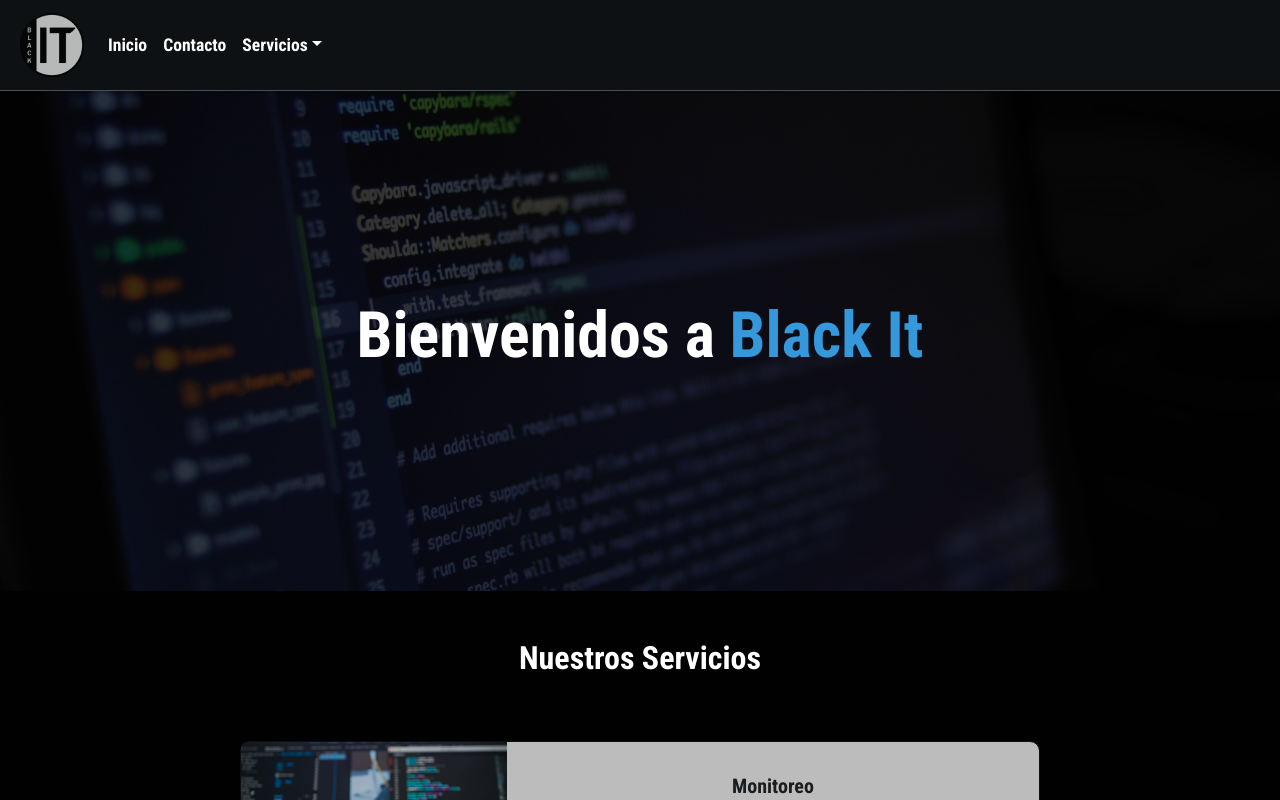
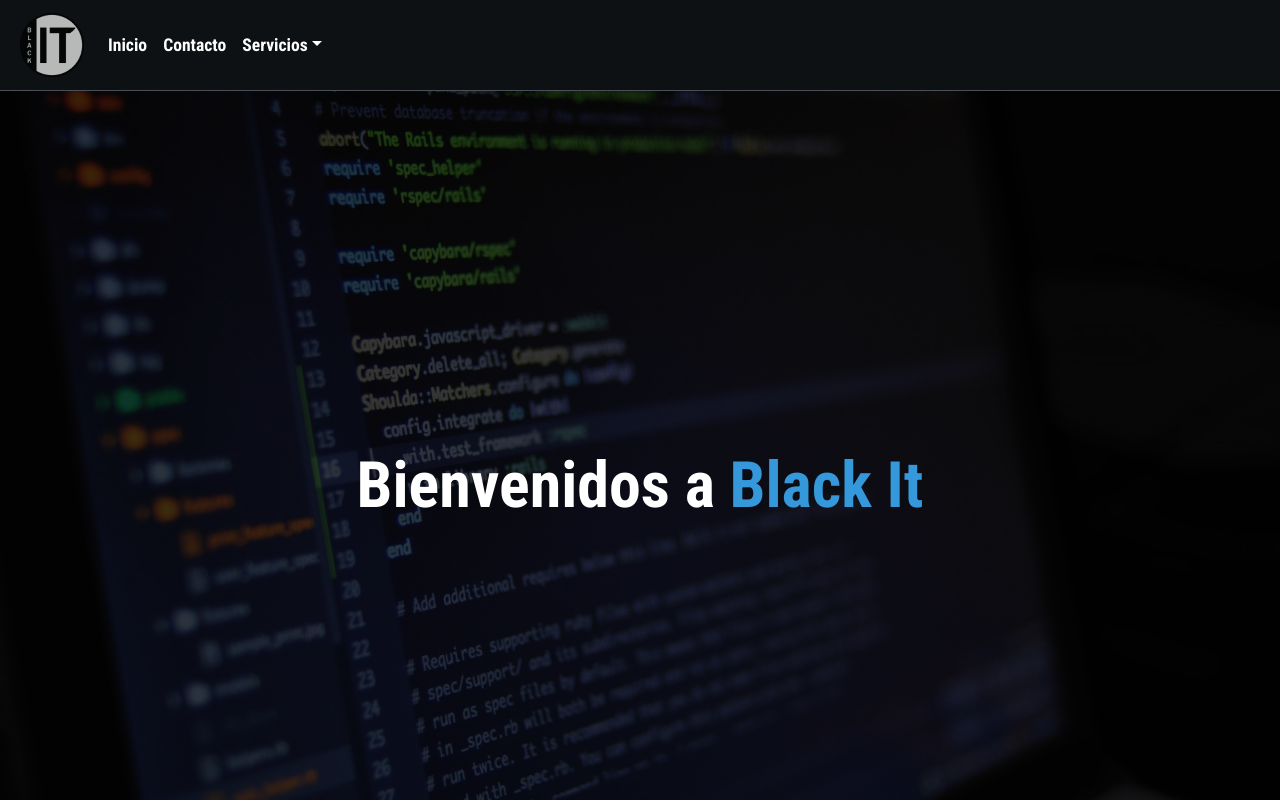
Before and after one commit to mendezgd/BlackIT, a React (Vite) app: page / in a window 1280 px wide. Shown: the top 800 px of the page. Built offline with nearby package versions, Linux system fonts and the light colour scheme; a web font is replaced by a local one.

Commit message:
size background

```diff
--- a/src/Components/Header.css
+++ b/src/Components/Header.css
@@ -1,7 +1,7 @@
 .background-image-container {
     position: relative;
     width: 100%;
-    height: 500px;
+    height: 50rem;
     overflow: hidden;
 }
 
```
